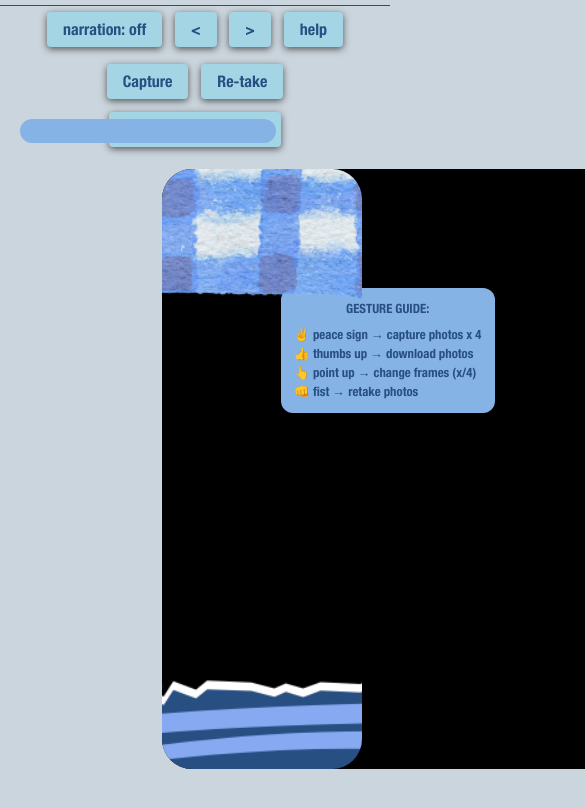
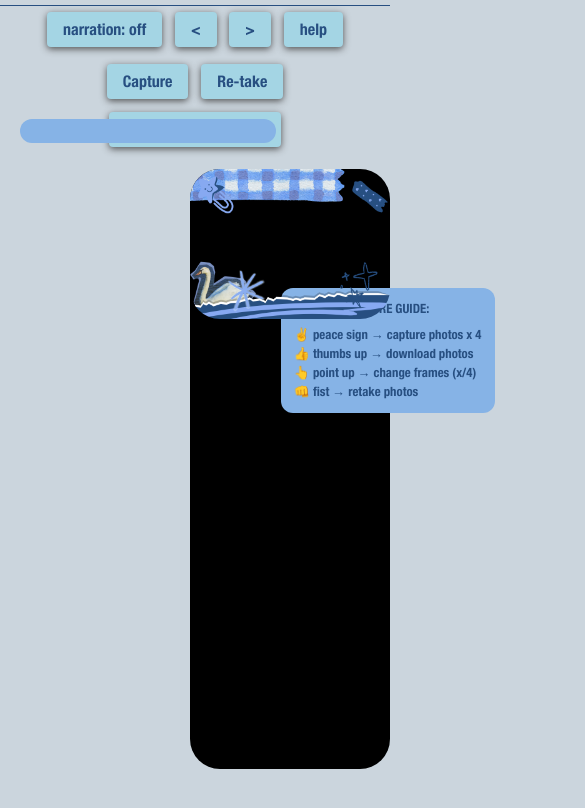
Before and after one commit to alyn-istic-archives/accessibility-project, a plain HTML site: page navigation.html in a window 390 px wide. Shown: the part 50-858 px from the top of the page, 585 px wide, since content can reach past the window. Drawn offline with Linux system fonts and the light colour scheme.

Commit message:
Update camera.css

```diff
--- a/camera.css
+++ b/camera.css
@@ -280,8 +280,7 @@ button{
         grid-template-areas: "photos camera legend";
         align-items: start;
         gap: 1rem;
-        width: 100%;
-        max-width: 1060px;
+        width: 300px;
         margin: 0.75em auto 0;
     }
 
@@ -302,12 +301,13 @@ button{
         top: 0;
         left: 0;
         width: 200px;
-        height: 600px;
+        height: 150px;
     }
 
 
     #video-preview {
         background: #000;
+        width: 200px;
         transform: scaleX(-1);
     }
 
```
